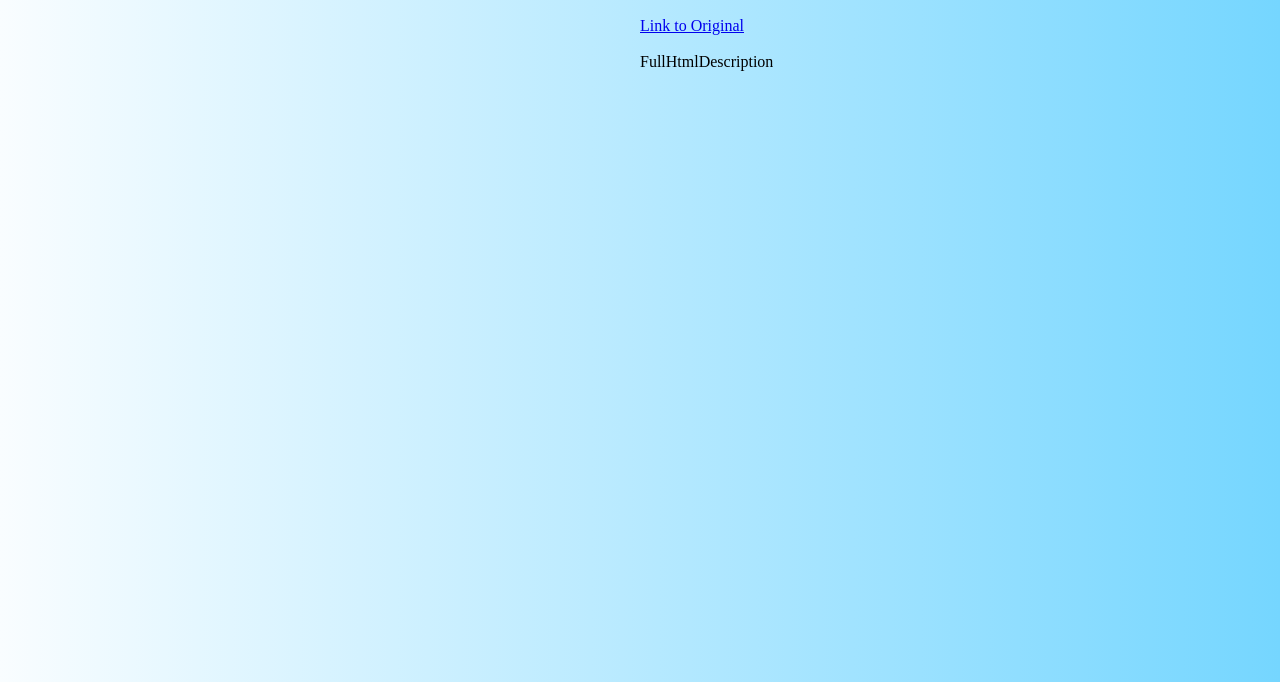
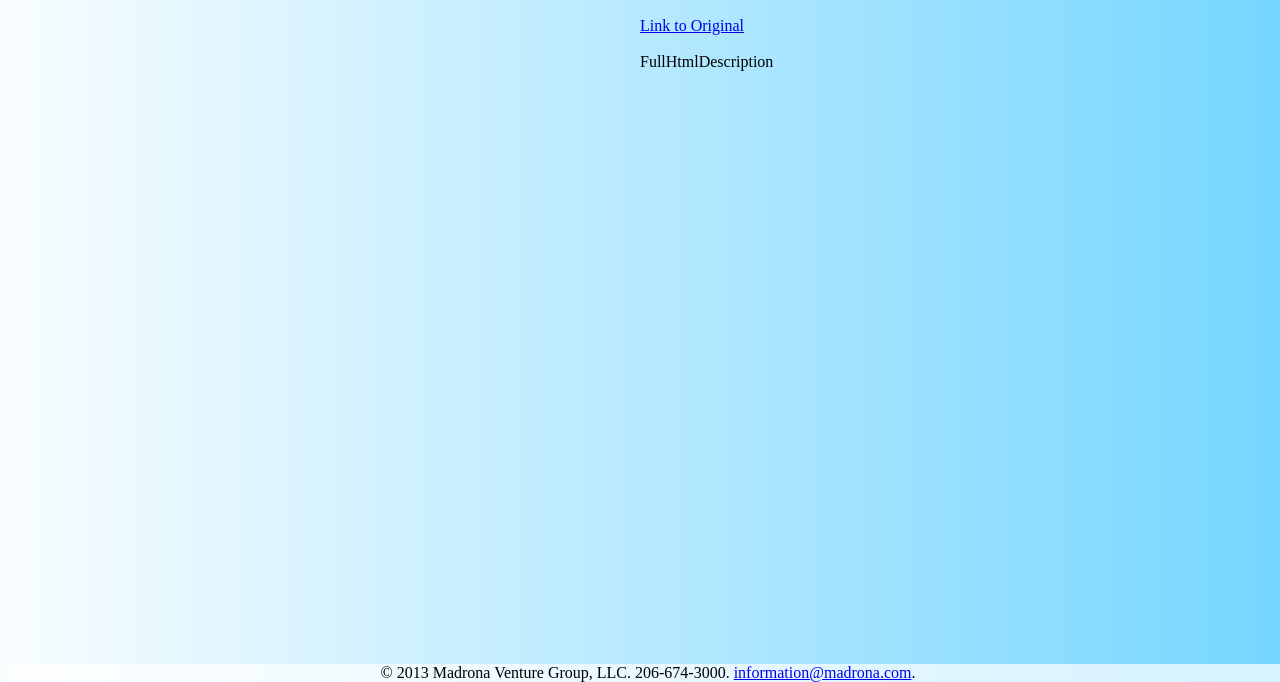
Before and after one commit to johnatmadrona/StartupJobs, a plain HTML site: page WebUI/index.html in a window 1280 px wide. Shown: the part 118-800 px from the top of the page. Drawn offline with Linux system fonts and the light colour scheme; no server answers.

Commit message:
Add icon and some formatting

```diff
--- a/WebUI/index.html
+++ b/WebUI/index.html
@@ -6,6 +6,9 @@
 	<script src="./local/jquery-1.9.1.min.js"></script>
 	<script src="./controllers.js"></script>
 	<link rel="stylesheet" type="text/css" href="style.css" />
+  <title>Madrona Jobs Search</title>
+  <!-- Great site for creating icon files: http://convertico.org/ -->
+  <link rel="shortcut icon" href="images/madrona_logo.ico" type="image/x-icon"/>
 </head>
 <body class="gradient">
 	<div ng-controller="ContentSelectionController" class="contentSelector">
@@ -47,5 +50,8 @@
 		<a ng-href="{{ sourceUri }}">Link to Original</a><br /><br />
 		<div ng-bind-html-unsafe="fullHtmlDescription"></div><br />
 	</div>
+  <div class="footer">
+    &#169; 2013 Madrona Venture Group, LLC. 206-674-3000. <a href="mailto:information@madrona.com">information@madrona.com</a>.
+  </div>
 </body>
 </html>
--- a/WebUI/style.css
+++ b/WebUI/style.css
@@ -26,6 +26,15 @@ div.contentDisplay {
 	float: left;
 }
 
+div.footer {
+	width: 100%;
+	position: fixed;
+	bottom: 0px;
+	background-color: rgb(255, 255, 255);
+	background-color: rgba(255, 255, 255, 0.7);
+	text-align: center;
+}
+
 table.searchBox {
 	width: 80%;
 	margin-right: auto;
```
Also changed, not shown: WebUI/images/madrona_logo.ico (added), WebUI/images/madrona_logo_16x16.png (added), WebUI/images/madrona_logo_32x32.png (added), WebUI/images/madrona_logo_64x64.png (added), WebUI/images/madrona_logo_81x81.png (added), WebUI/images/madrona_logo_8x8.png (added), 1 other file.
